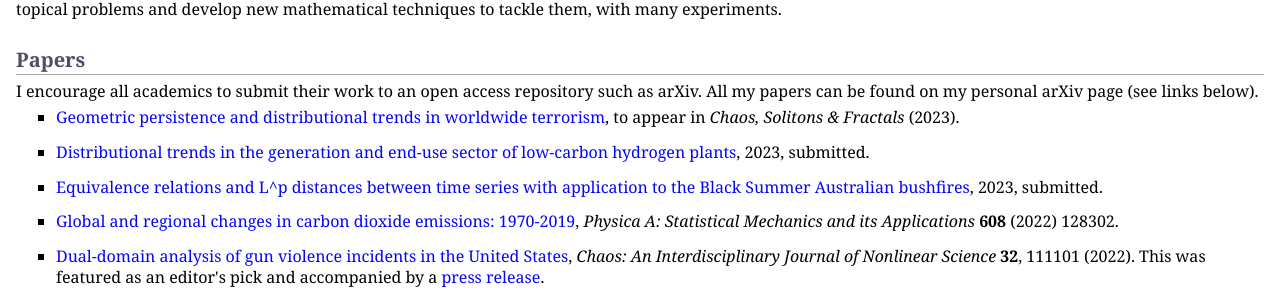
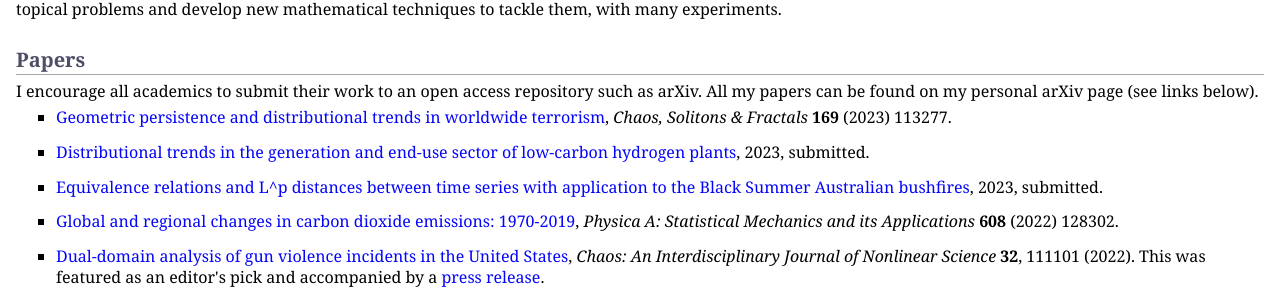
Before and after one commit to MaxMenzies/maxmenzies.com, a Jekyll site: the page index.html, which Jekyll copies as it is, in a window 1280 px wide. Shown: the part 388-688 px from the top of the page. Built offline with Jekyll 4.4.1, drawn with Linux system fonts in a browser that asks for light colours.

Commit message:
Update index.html

```diff
--- a/index.html
+++ b/index.html
@@ -40,7 +40,7 @@
 <h2>Papers</h2>
 <p>I encourage all academics to submit their work to an open access repository such as arXiv. All my papers can be found on my personal arXiv page (see links below).</p>
 <ul>
-<li><p><a href="https://arxiv.org/abs/2301.00408">Geometric persistence and distributional trends in worldwide terrorism</a>, to appear in <i>Chaos, Solitons & Fractals</i> (2023).</p>
+<li><p><a href="https://arxiv.org/abs/2301.00408">Geometric persistence and distributional trends in worldwide terrorism</a>, <i>Chaos, Solitons & Fractals</i> <b>169</b> (2023) 113277.</p>
 </li>
 </ul>
 <ul>
```
